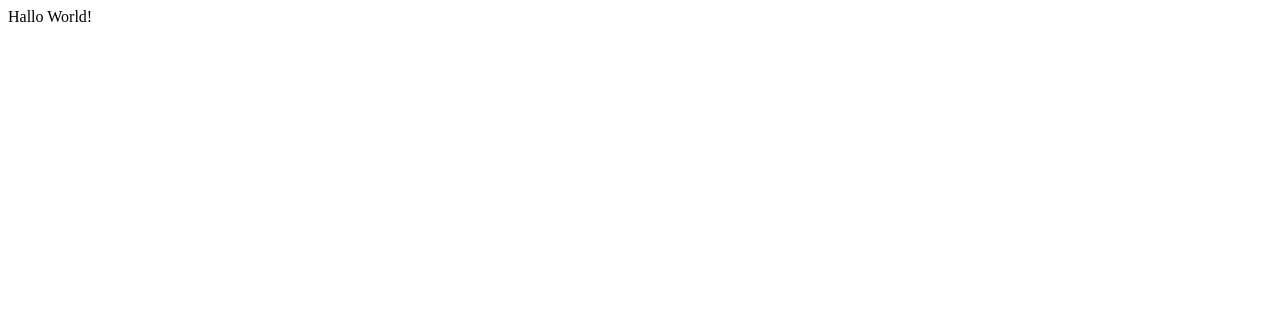
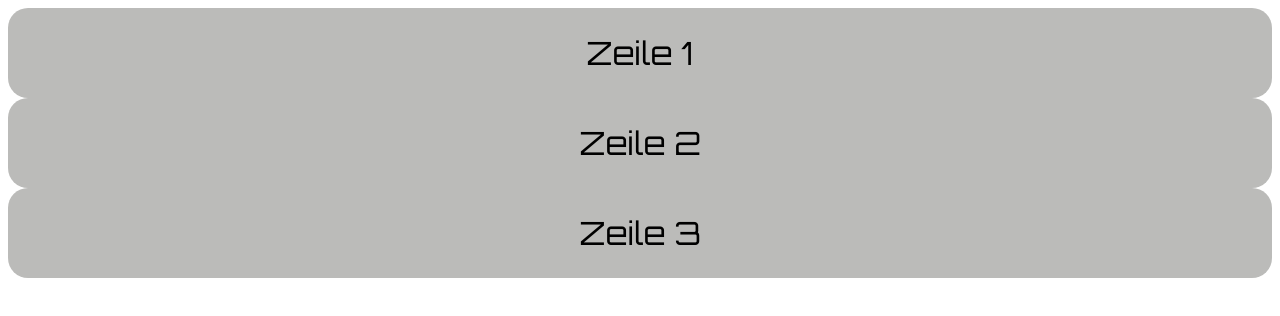
Before and after one commit to CucinaDeVille/EA-Lab02b, a React (Vite) app: page / in a window 1280 px wide. Shown: the top 316 px of the page. Built offline with nearby package versions, Linux system fonts and the light colour scheme.

Commit message:
feat(boxes): :fire: add three elements with corresponding css

```diff
--- a/src/App.jsx
+++ b/src/App.jsx
@@ -1,10 +1,9 @@
 import './App.css'
+import Timer from "./Timer.jsx"
 
 export default function App() {
 
   return (
-    <div className="App">
-      Hallo World!
-    </div>
+    <Timer></Timer>
   );
 }
--- /dev/null
+++ b/src/Timer.css
@@ -0,0 +1,9 @@
+@import url('https://fonts.googleapis.com/css?family=Orbitron');
+.timer {
+    font-family: 'Orbitron', cursive;
+    font-size: 32px;
+    background: #bbbbb9;
+    border-radius: 20px;
+    text-align: center;
+    padding: 25px;
+}
--- /dev/null
+++ b/src/Timer.jsx
@@ -0,0 +1,12 @@
+import './Timer.css'
+
+export default function Timer() {
+
+    return (
+        <div className="App">
+            <div className="timer">Zeile 1</div>
+            <div className="timer">Zeile 2</div>
+            <div className="timer">Zeile 3</div>
+        </div>
+    );
+}
```
